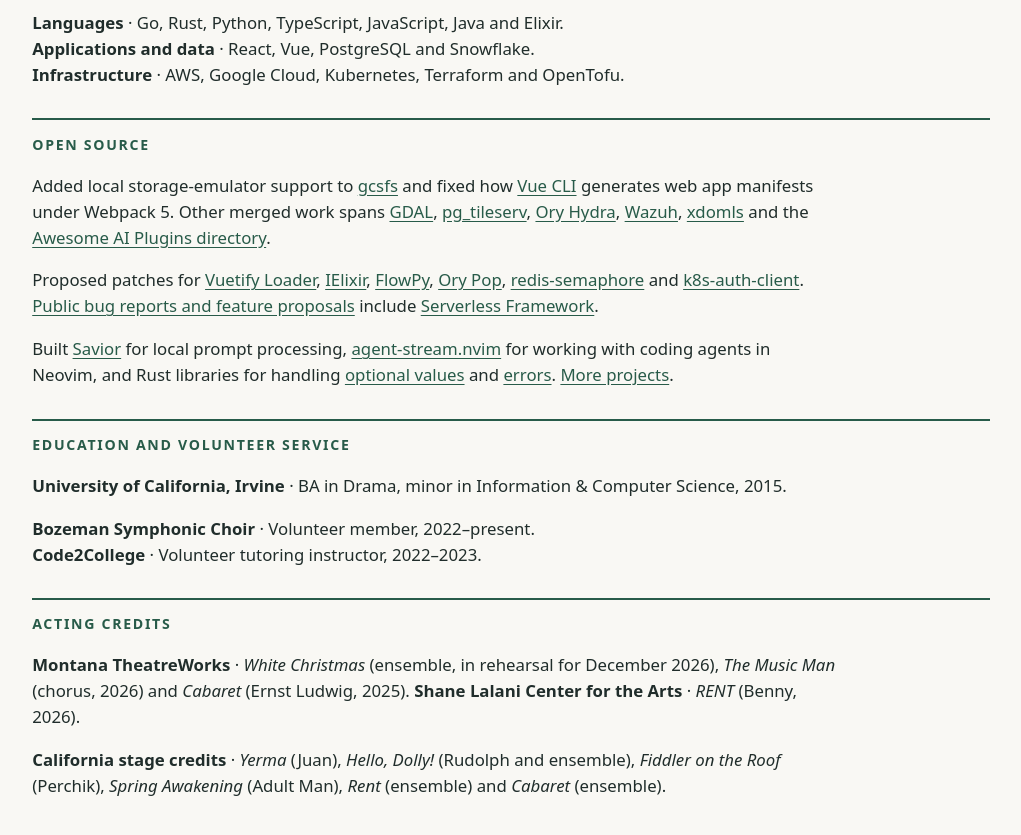
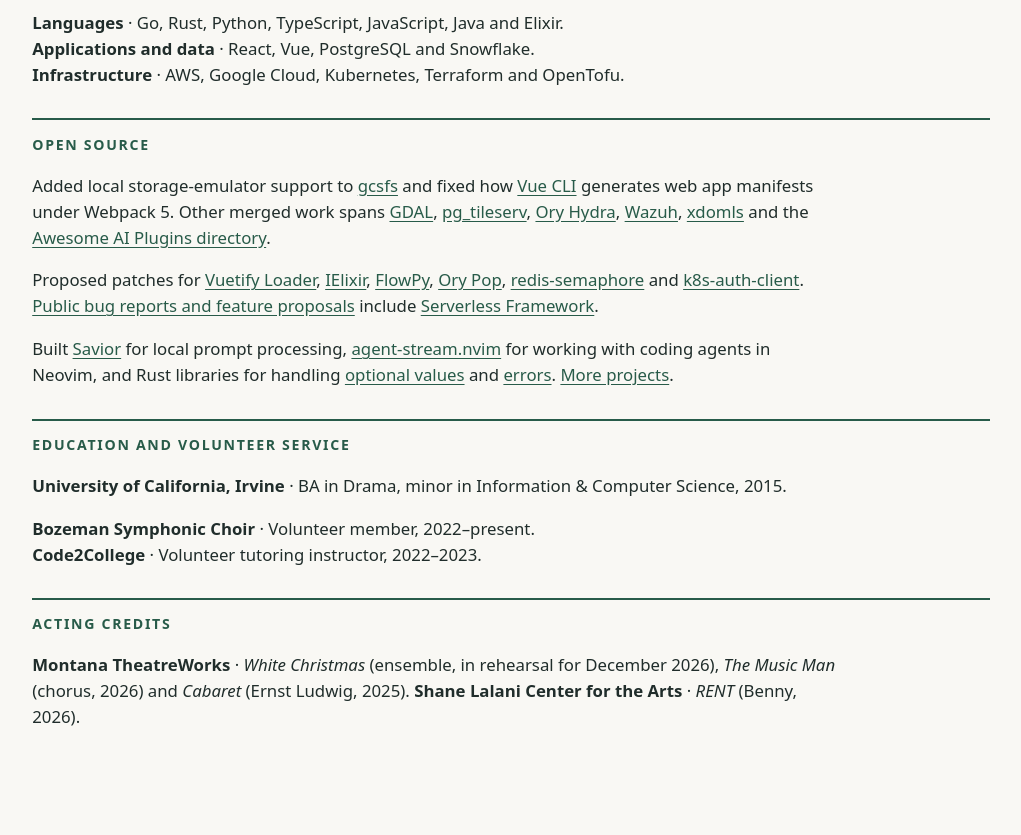
Before and after one commit to awill1988/awill1988.github.io, a Jekyll site: the page built from index.md, in a window 1280 px wide and 900 px high, scrolled down 2627 px. Shown: the top 835 px of the window, without its empty margins (129-1150 px from the left). Built offline with Jekyll 4.4.1, drawn with Linux system fonts in a browser that asks for light colours.

Commit message:
docs: trim university acting credits

```diff
--- a/index.md
+++ b/index.md
@@ -92,5 +92,3 @@ Built [Savior](https://github.com/yourmoodai/savior) for local prompt processing
 ## Acting credits
 
 **Montana TheatreWorks** · *White Christmas* (ensemble, in rehearsal for December 2026), *The Music Man* (chorus, 2026) and *Cabaret* (Ernst Ludwig, 2025). **Shane Lalani Center for the Arts** · *RENT* (Benny, 2026).
-
-**California stage credits** · *Yerma* (Juan), *Hello, Dolly!* (Rudolph and ensemble), *Fiddler on the Roof* (Perchik), *Spring Awakening* (Adult Man), *Rent* (ensemble) and *Cabaret* (ensemble).
```
